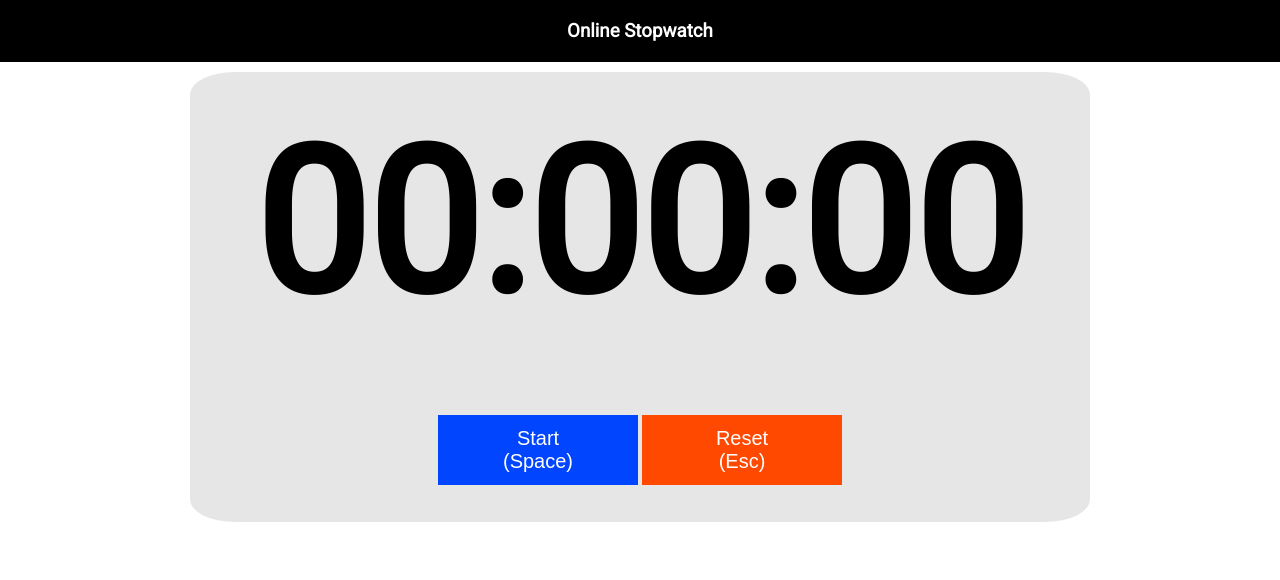
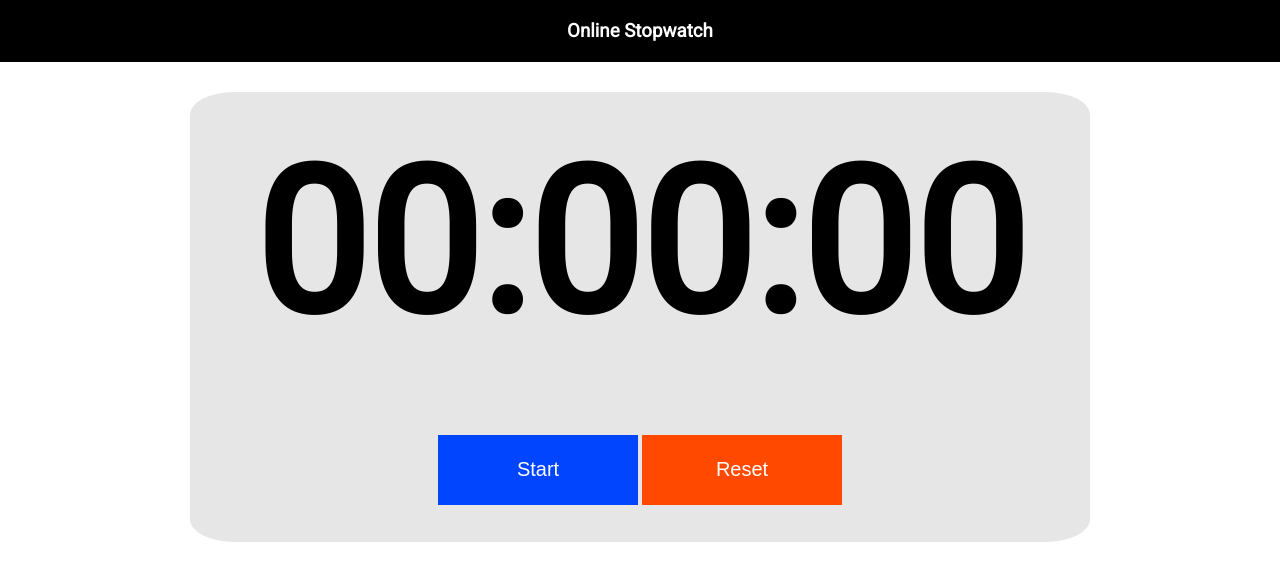
Before and after one commit to Guirdy/stopwatch, a plain HTML site: page src/index.html in a window 1280 px wide. Drawn offline with Linux system fonts and the light colour scheme.

Commit message:
docs: readme update

```diff
--- a/src/index.html
+++ b/src/index.html
@@ -11,9 +11,9 @@
     <div id="stopwatch">
         <h1 class="time">00:00:00</h1>
         <div id="controller">
-            <button id="start" class="btn">Start<br>(Space)</button>
-            <button id="pause" class="btn">Pause<br>(Space)</button>
-            <button id="reset" class="btn">Reset<br>(Esc)</button>
+            <button id="start" class="btn">Start</button>
+            <button id="pause" class="btn">Pause</button>
+            <button id="reset" class="btn">Reset</button>
         </div>
     </div>
 
--- a/src/style.css
+++ b/src/style.css
@@ -27,7 +27,7 @@ body {
     width: 900px;
     height: 450px;
     margin: auto;
-    margin-top: 10px;
+    margin-top: 30px;
     border-radius: 5%;
     background: rgb(230, 230, 230);
 }
@@ -94,7 +94,7 @@ body {
         width: 450px;
         height: 350px;
         margin: auto;
-        margin-top: 10px;
+        margin-top: 30px;
         border-radius: 5%;
         background: rgb(230, 230, 230);
     }
```
Also changed, not shown: src/img/stopwatch.gif (added), 1 other file.
